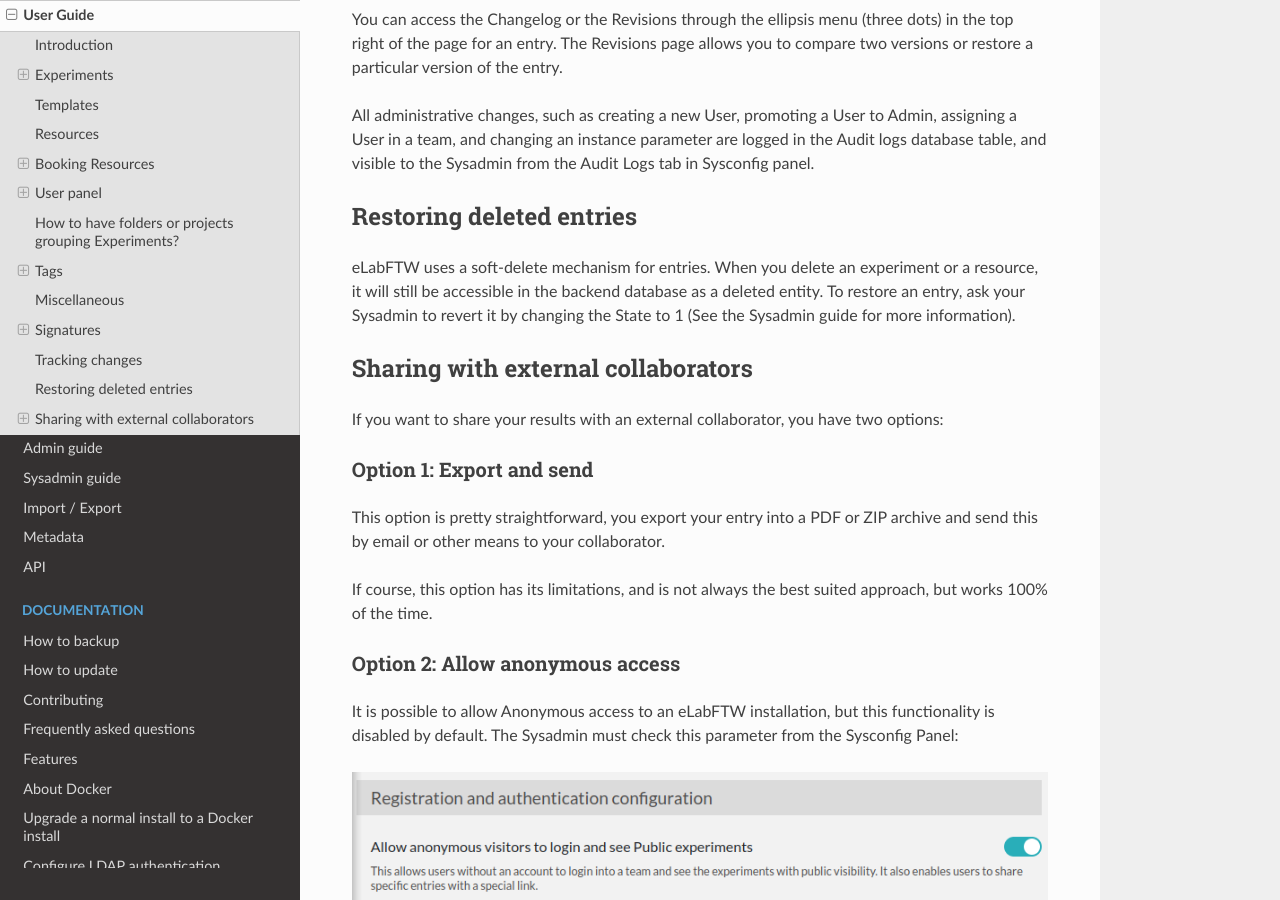
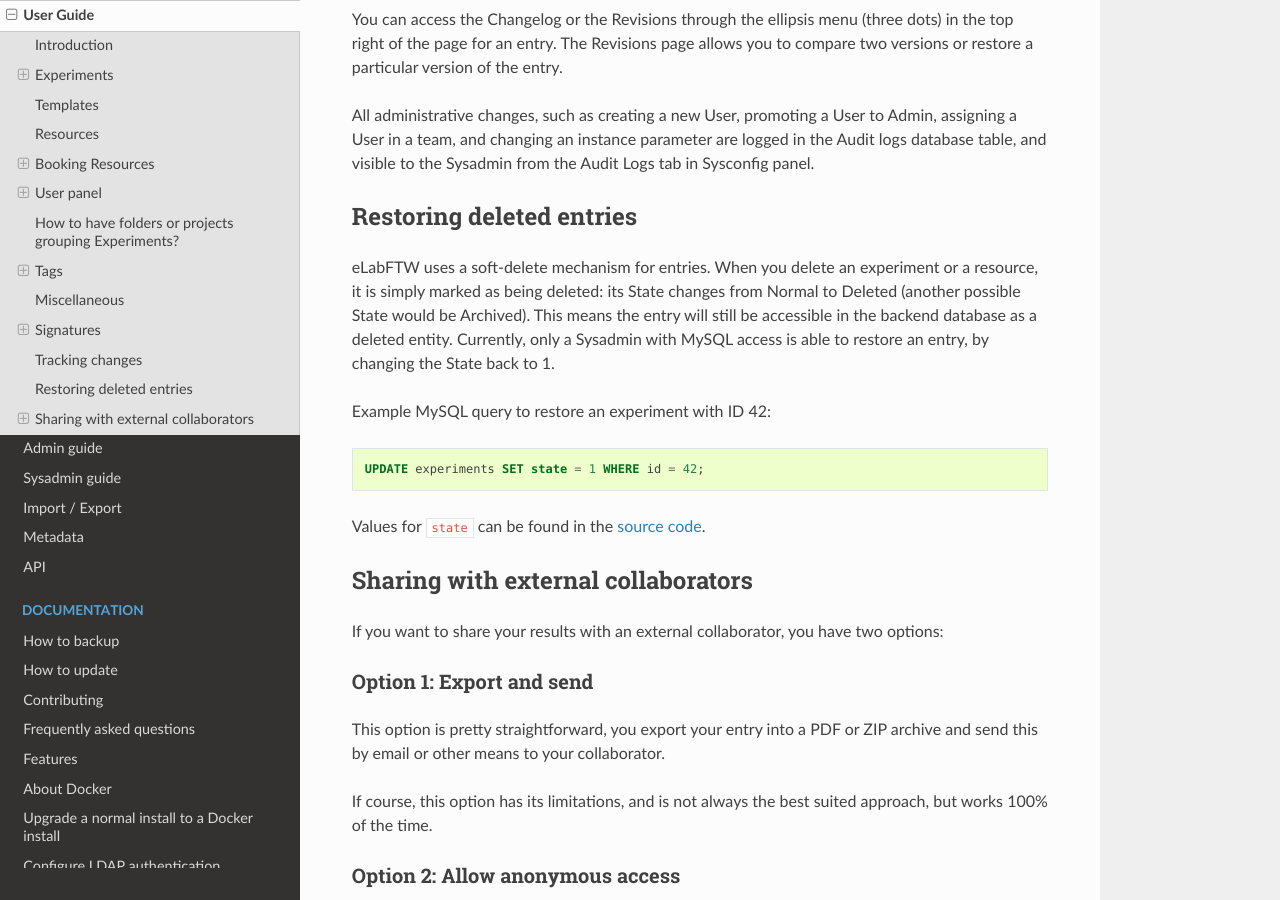
Before and after one commit to elabftw/elabdoc, a Sphinx documentation site: the page built from doc/user-guide.rst, in a window 1280 px wide and 900 px high, scrolled down 22353 px. Built offline with Sphinx 7.4.7 and the Read the Docs theme 3.1.0, drawn with Linux system fonts in a browser that asks for light colours.

Commit message:
merge deleted entries restore pages
no need to duplicate this section

```diff
--- a/doc/sysadmin-guide.rst
+++ b/doc/sysadmin-guide.rst
@@ -289,9 +289,3 @@
 Before a major release, update the staging instance, optionally asking users if everything looks good on this instance, and once everything is validated, you can upgrade the production instance.
 
 .. note:: It is recommended to post a general announcement from the Communications tab in the Sysconfig Panel to inform users that this is a test instance, preventing them from mistakenly entering data.
-
-
-Restoring deleted entries
-=========================
-
-eLabFTW uses a soft-delete mechanism for entries. When an experiment or a resource is deleted, it will still be accessible in the backend database as a deleted entity. To restore an entry, revert it by changing the State. For more information, see `<https://github.com/elabftw/elabftw/blob/master/src/Enums/State.php>`_
--- a/doc/user-guide.rst
+++ b/doc/user-guide.rst
@@ -643,7 +643,16 @@
 Restoring deleted entries
 =========================
 
-eLabFTW uses a soft-delete mechanism for entries. When you delete an experiment or a resource, it will still be accessible in the backend database as a deleted entity. To restore an entry, ask your Sysadmin to revert it by changing the State to 1 (See the Sysadmin guide for more information).
+eLabFTW uses a soft-delete mechanism for entries. When you delete an experiment or a resource, it is simply marked as being deleted: its State changes from Normal to Deleted (another possible State would be Archived). This means the entry will still be accessible in the backend database as a deleted entity. Currently, only a Sysadmin with MySQL access is able to restore an entry, by changing the State back to 1.
+
+Example MySQL query to restore an experiment with ID 42:
+
+.. code-block:: sql
+
+   UPDATE experiments SET state = 1 WHERE id = 42;
+
+Values for ``state`` can be found in the `source code <https://github.com/elabftw/elabftw/blob/master/src/Enums/State.php>`_.
+
 
 Sharing with external collaborators
 ===================================
```
